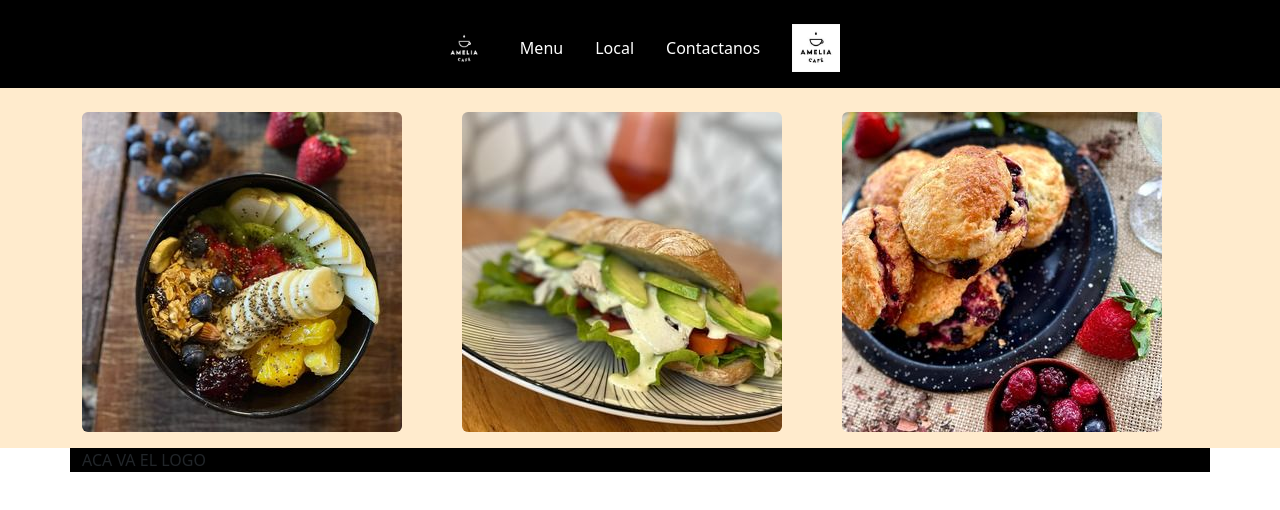
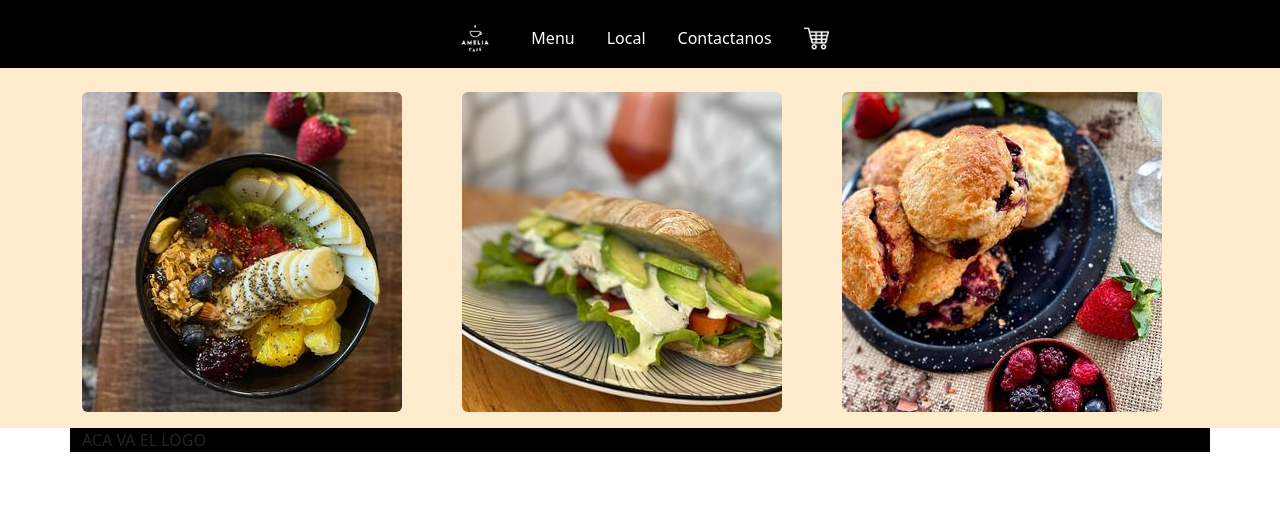
Before and after one commit to rodrigosivori/reactjs-proyecto, a React (Create React App) app: page / in a window 1280 px wide. Shown: the top 510 px of the page. Built offline with nearby package versions, Linux system fonts and the light colour scheme.

Commit message:
Agrego imagen carrito

```diff
--- a/src/componentes/CartWidget.jsx
+++ b/src/componentes/CartWidget.jsx
@@ -1,11 +1,11 @@
 import React from "react";
-import imagen from "./images/foto-logofondoblanco.jpg"
+import imagen from "./images/logocarrito.png"
 
 const Cartwidget = () => {
     return (
         <div>
             <li className="nav-item">
-                <a className="nav-link active" aria-current="page" href="/"><img src={imagen} width="48" alt="Carrito de compras"></img></a>
+                <a className="nav-link active" aria-current="page" href="/"><img src={imagen} width="25" alt="Carrito de compras"></img></a>
             </li>
         </div>
     )
```
Also changed, not shown: src/componentes/images/logocarrito.png (added).
